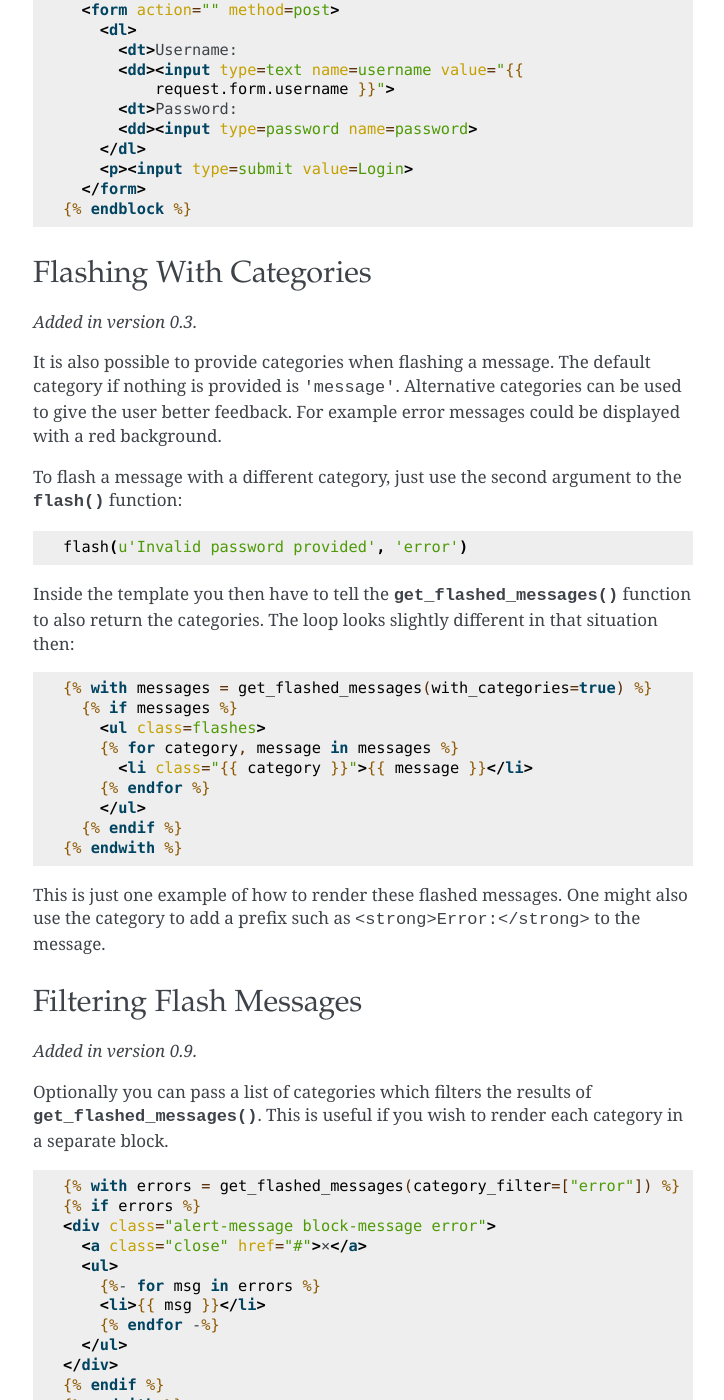
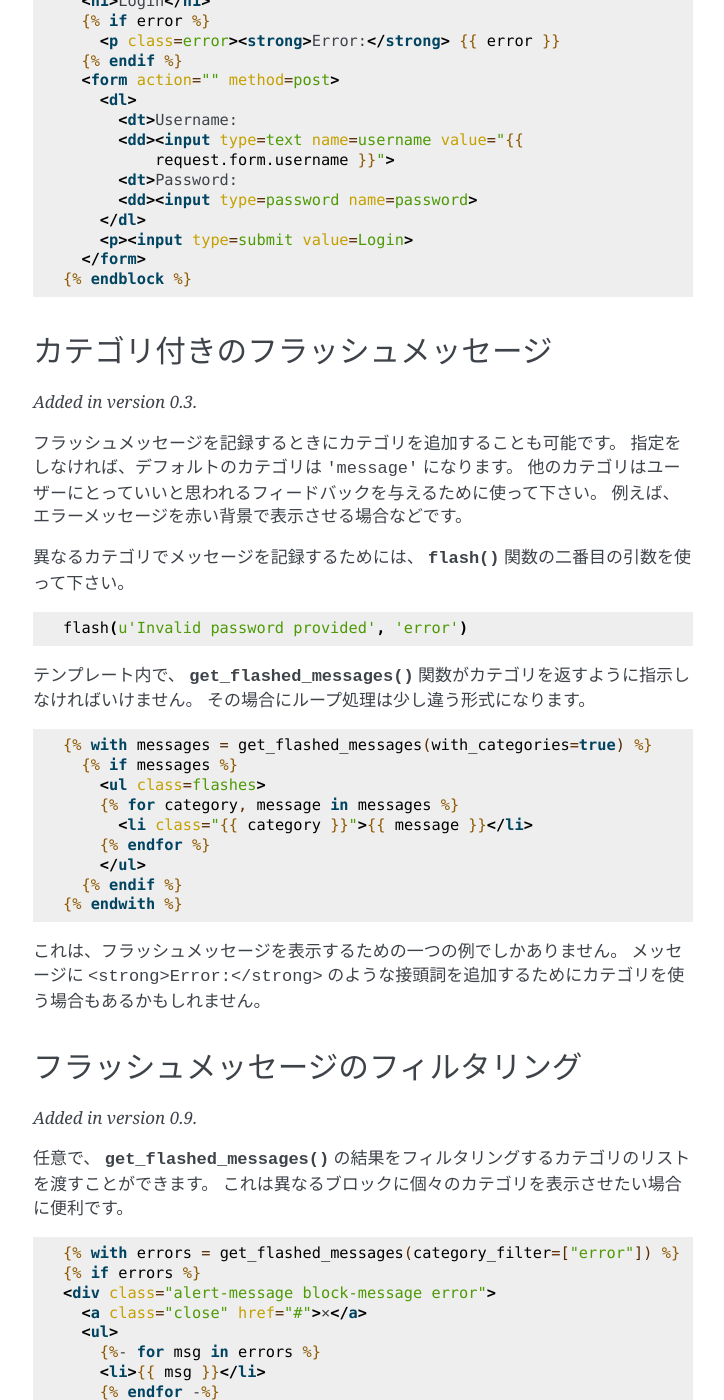
Before and after one commit to tokuda109/flask-docs-ja, a Sphinx documentation site: the page built from docs/patterns/flashing.rst, in a window 1280 px wide and 1400 px high, scrolled down 1521 px. Shown: the whole window, without its empty margins (387-1111 px from the left). Built offline with Sphinx 7.4.7, drawn with Linux system fonts in a browser that asks for light colours; pages that are not in the unit, such as notebooks, are missing from menus; some of the changed text lies outside the part shown.

Commit message:
Translated flashmessage of patterns

```diff
--- a/docs/patterns/flashing.rst
+++ b/docs/patterns/flashing.rst
@@ -1,20 +1,34 @@
 .. _message-flashing-pattern:
 
-Message Flashing
-================
+フラッシュメッセージ
+=======================
 
-Good applications and user interfaces are all about feedback.  If the user
-does not get enough feedback they will probably end up hating the
-application.  Flask provides a really simple way to give feedback to a
-user with the flashing system.  The flashing system basically makes it
-possible to record a message at the end of a request and access it next
-request and only next request.  This is usually combined with a layout
-template that does this.
+.. Message Flashing
+   ================
 
-Simple Flashing
----------------
+.. Good applications and user interfaces are all about feedback.  If the user
+   does not get enough feedback they will probably end up hating the
+   application.  Flask provides a really simple way to give feedback to a
+   user with the flashing system.  The flashing system basically makes it
+   possible to record a message at the end of a request and access it next
+   request and only next request.  This is usually combined with a layout
+   template that does this.
 
-So here is a full example::
+いいアプリケーションといいユーザーインターフェースにはフィードバックが全てです。
+ユーザーフィードバックを十分に得ることができなければ、アプリケーションを嫌いになるかもしれません。
+Flaskは、フラッシュメッセージの仕組みを用いて本当にシンプルな方法でユーザーにフィードバックを与える方法が提供されています。
+フラッシュメッセージは基本的に、リクエストの終了時に次のアクセスするページへリクエストを出して、その時だけ有効なメッセージを記録しておくことができます。
+これをすることでレイアウトテンプレートに使いやすいように統合されています。
+
+.. Simple Flashing
+   ---------------
+
+簡単なフラッシュメッセージ
+-------------------------------
+
+.. So here is a full example::
+
+では、以下に例を紹介します。 ::
 
     from flask import Flask, flash, redirect, render_template, \
          request, url_for
@@ -42,7 +56,9 @@ So here is a full example::
         app.run()
 
 
-And here the ``layout.html`` template which does the magic:
+.. And here the ``layout.html`` template which does the magic:
+
+そして、以下のようにすると ``layout.html`` テンプレートは魔法を使うことができます。 :
 
 .. sourcecode:: html+jinja
 
@@ -59,7 +75,9 @@ And here the ``layout.html`` template which does the magic:
    {% endwith %}
    {% block body %}{% endblock %}
 
-And here the index.html template:
+.. And here the index.html template:
+
+そして、以下はindex.htmlテンプレートです。 :
 
 .. sourcecode:: html+jinja
 
@@ -69,7 +87,9 @@ And here the index.html template:
      <p>Do you want to <a href="{{ url_for('login') }}">log in?</a>
    {% endblock %}
 
-And of course the login template:
+.. And of course the login template:
+
+そして、もちろんログインテンプレートもです。 :
 
 .. sourcecode:: html+jinja
 
@@ -91,24 +111,37 @@ And of course the login template:
      </form>
    {% endblock %}
 
-Flashing With Categories
-------------------------
+.. Flashing With Categories
+   ------------------------
+
+カテゴリ付きのフラッシュメッセージ
+----------------------------------------
 
 .. versionadded:: 0.3
 
-It is also possible to provide categories when flashing a message.  The
-default category if nothing is provided is ``'message'``.  Alternative
-categories can be used to give the user better feedback.  For example
-error messages could be displayed with a red background.
+.. It is also possible to provide categories when flashing a message.  The
+   default category if nothing is provided is ``'message'``.  Alternative
+   categories can be used to give the user better feedback.  For example
+   error messages could be displayed with a red background.
 
-To flash a message with a different category, just use the second argument
-to the :func:`~flask.flash` function::
+フラッシュメッセージを記録するときにカテゴリを追加することも可能です。
+指定をしなければ、デフォルトのカテゴリは ``'message'`` になります。
+他のカテゴリはユーザーにとっていいと思われるフィードバックを与えるために使って下さい。
+例えば、エラーメッセージを赤い背景で表示させる場合などです。
+
+.. To flash a message with a different category, just use the second argument
+   to the :func:`~flask.flash` function::
+
+異なるカテゴリでメッセージを記録するためには、 :func:`~flask.flash` 関数の二番目の引数を使って下さい。 ::
 
     flash(u'Invalid password provided', 'error')
 
-Inside the template you then have to tell the
-:func:`~flask.get_flashed_messages` function to also return the
-categories.  The loop looks slightly different in that situation then:
+.. Inside the template you then have to tell the
+   :func:`~flask.get_flashed_messages` function to also return the
+   categories.  The loop looks slightly different in that situation then:
+
+テンプレート内で、 :func:`~flask.get_flashed_messages` 関数がカテゴリを返すように指示しなければいけません。
+その場合にループ処理は少し違う形式になります。
 
 .. sourcecode:: html+jinja
 
@@ -122,18 +155,27 @@ categories.  The loop looks slightly different in that situation then:
      {% endif %}
    {% endwith %}
 
-This is just one example of how to render these flashed messages.  One
-might also use the category to add a prefix such as
-``<strong>Error:</strong>`` to the message.
+.. This is just one example of how to render these flashed messages.  One
+   might also use the category to add a prefix such as
+   ``<strong>Error:</strong>`` to the message.
 
-Filtering Flash Messages
-------------------------
+これは、フラッシュメッセージを表示するための一つの例でしかありません。
+メッセージに ``<strong>Error:</strong>`` のような接頭詞を追加するためにカテゴリを使う場合もあるかもしれません。
+
+.. Filtering Flash Messages
+   ------------------------
+
+フラッシュメッセージのフィルタリング
+---------------------------------------
 
 .. versionadded:: 0.9
 
-Optionally you can pass a list of categories which filters the results of
-:func:`~flask.get_flashed_messages`.  This is useful if you wish to
-render each category in a separate block.
+.. Optionally you can pass a list of categories which filters the results of
+   :func:`~flask.get_flashed_messages`.  This is useful if you wish to
+   render each category in a separate block.
+
+任意で、 :func:`~flask.get_flashed_messages` の結果をフィルタリングするカテゴリのリストを渡すことができます。
+これは異なるブロックに個々のカテゴリを表示させたい場合に便利です。
 
 .. sourcecode:: html+jinja
 
```
